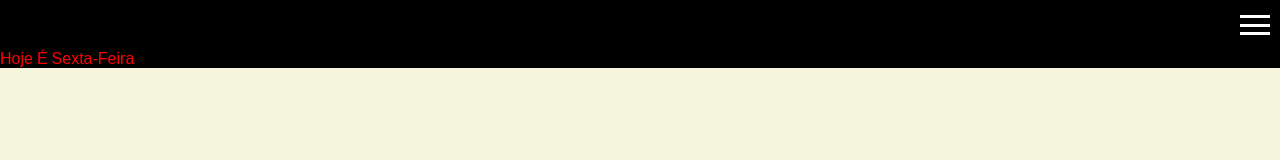
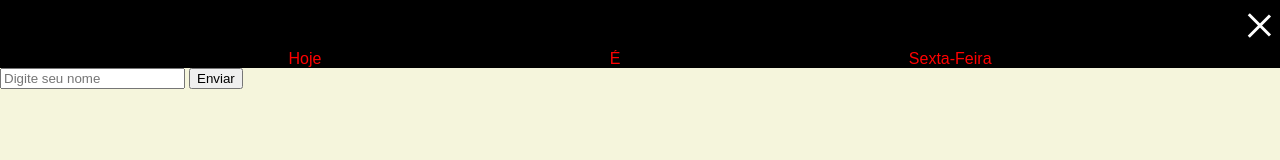
Before and after one commit to SPLopes03/d204-menujava, a plain HTML site: page index.html in a window 1280 px wide. Both pictures are taken after a click on the element 1255 px from the left and 25 px from the top of the page. Drawn offline with Linux system fonts and the light colour scheme.

Commit message:
estilizar menu e nome

```diff
--- a/index.html
+++ b/index.html
@@ -13,9 +13,9 @@
 <body>
     <header>
         <div class="menu-hamburguer">
-            <span></span>
-            <span></span>
-            <span></span>
+            <span class="traco-1"></span>
+            <span class="traco-2"></span>
+            <span class="traco-3"></span>
         </div>
     </header>
     <nav>
@@ -23,6 +23,11 @@
         <a href="">É</a>
         <a href="">Sexta-Feira</a>
     </nav>
+    <section>
+        <input placeholder="Digite seu nome" type="text">
+        <button>Enviar</button>
+    </section>
+    <h2></h2>
 </body>
 
 </html>
--- a/script.js
+++ b/script.js
@@ -1,5 +1,8 @@
 let menuHamburguer = document.querySelector(".menu-hamburguer");
 let nav = document.querySelector("nav");
+let input = document.querySelector("input");
+let botao = document.querySelector("button");
+let h2 = document.querySelector("h2");
 
 function mostrarMenu() {
     // nav.style.display = "block";
@@ -12,6 +15,14 @@ function mostrarMenu() {
 
     //JEITO 3
     nav.classList.toggle("visivel");
+    menuHamburguer.classList.toggle("ativo");
+}
+
+function pegarNome() {
+    let nome = input.value;
+    h2.innerHTML = `Seja Bem-Vindo(a) ${nome}`;
+    input.value = "";
 }
 
 menuHamburguer.onclick = mostrarMenu;
+botao.onclick = pegarNome;
--- a/style.css
+++ b/style.css
@@ -16,16 +16,20 @@ header {
     width: 30px;
     display: flex;
     flex-direction: column;
-    justify-content: space-evenly;
+    justify-content: space-around;
     cursor: pointer;
     margin: 10px;
+    align-items: center;
 }
 
 nav {
     background-color: black;
-    /* display: flex;
-    justify-content: space-evenly; */
-    display: none;
+    display: flex;
+    justify-content: space-evenly;
+    transform: translateX(-100%);
+    transition: .8s ease-out;
+    position: relative;
+    z-index: -1;
 }
 
 nav a {
@@ -39,8 +43,25 @@ span {
     height: 3px;
     width: 100%;
     display: block;
+    transition: .6s;
+}
+
+.traco-1, .traco-3 {
+    transform-origin: right center;
+}
+
+.ativo .traco-1{
+    transform: rotate(-45deg);
+}
+
+.ativo .traco-2{
+    opacity: 0;
+}
+
+.ativo .traco-3{
+    transform: rotate(45deg);
 }
 
 .visivel {
-    display: block;
+    transform: translateX(0);
 }
```
